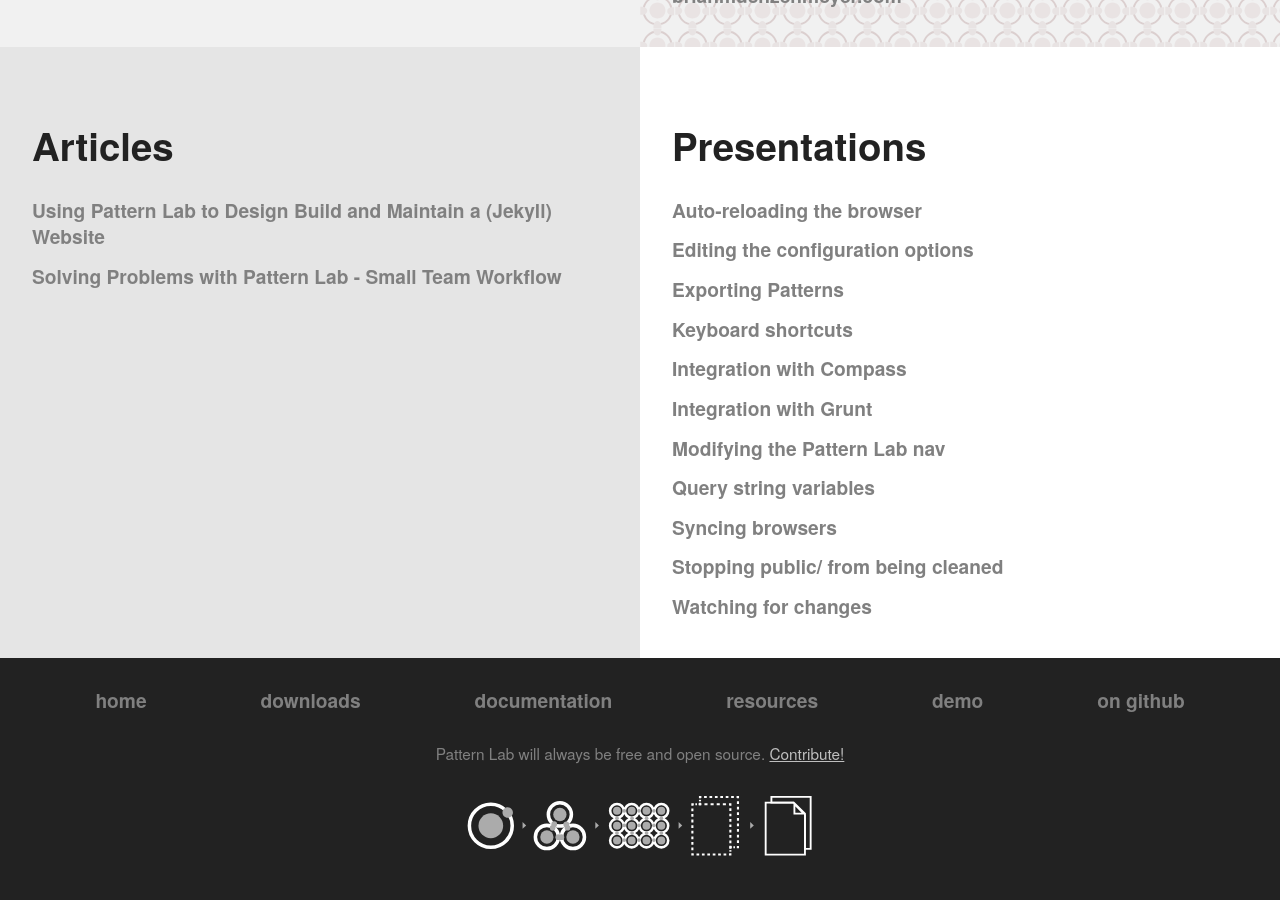
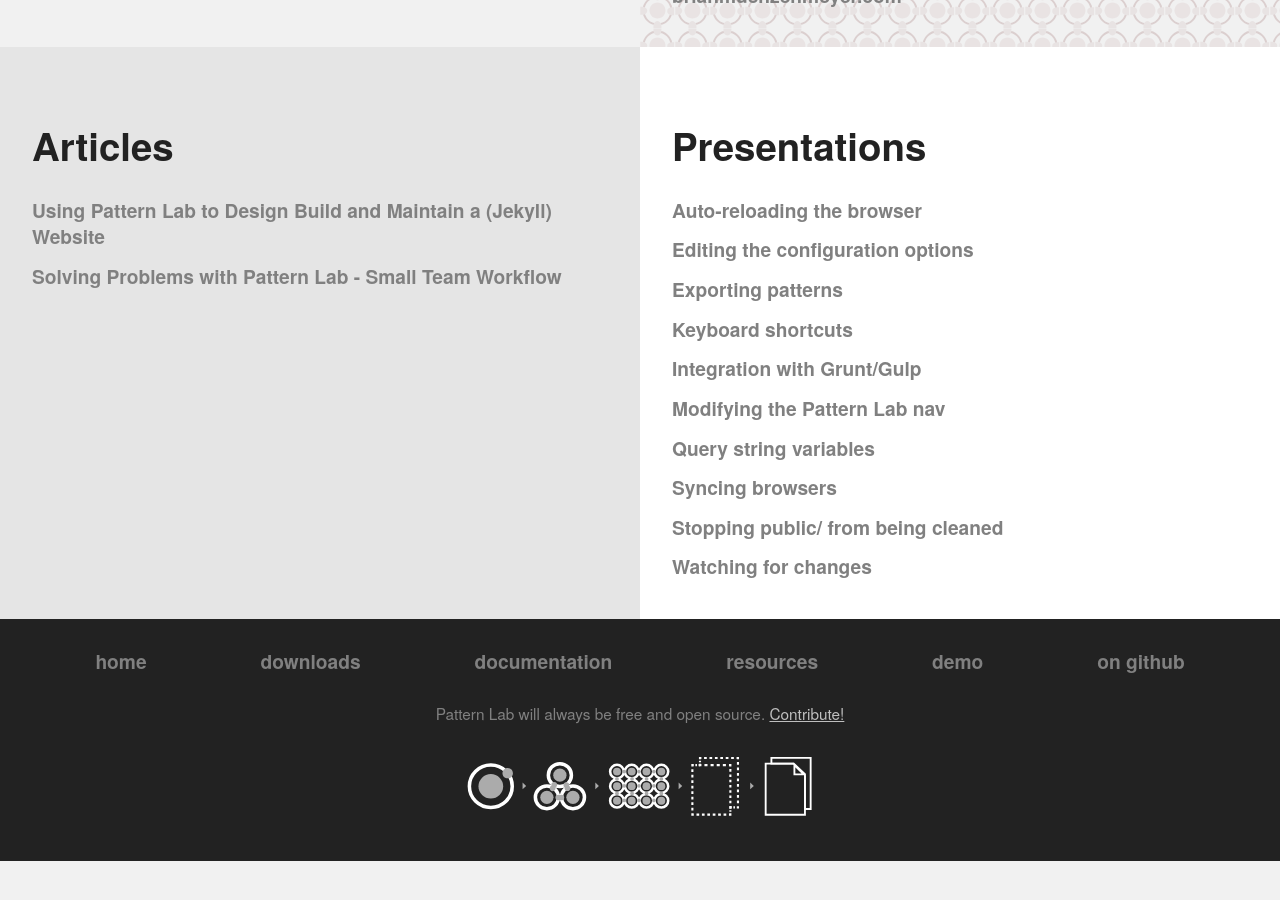
Before and after one commit to pattern-lab/website, a Jekyll site: the page built from resources.html, in a window 1280 px wide and 900 px high, scrolled down 722 px. Built offline with Jekyll 4.4.1, drawn with Linux system fonts in a browser that asks for light colours; comment, search, counter and statistics services are not loaded; after the commit the page ends 1583 px from its top, so only the background shows below that.

Commit message:
removing compass doc link  and mentioning gulp

```diff
--- a/_includes/docs-nav-advanced.html
+++ b/_includes/docs-nav-advanced.html
@@ -1,10 +1,9 @@
 <ul class="link-list">
 	<li class="link-list__item{% if page.url == '/docs/advanced-reload-browser.html' %} link-list__item--is-selected{% endif %}"><a class="link-list__link" href="/docs/advanced-reload-browser.html">Auto-reloading the browser</a></li>
 	<li class="link-list__item{% if page.url == '/docs/advanced-config-options.html' %} link-list__item--is-selected{% endif %}"><a class="link-list__link" href="/docs/advanced-config-options.html">Editing the configuration options</a></li>
-	<li class="link-list__item{% if page.url == '/docs/advanced-exporting-patterns.html' %} link-list__item--is-selected{% endif %}"><a class="link-list__link" href="/docs/advanced-exporting-patterns.html">Exporting Patterns</a></li>
+	<li class="link-list__item{% if page.url == '/docs/advanced-exporting-patterns.html' %} link-list__item--is-selected{% endif %}"><a class="link-list__link" href="/docs/advanced-exporting-patterns.html">Exporting patterns</a></li>
 	<li class="link-list__item{% if page.url == '/docs/advanced-keyboard-shortcuts.html' %} link-list__item--is-selected{% endif %}"><a class="link-list__link" href="/docs/advanced-keyboard-shortcuts.html">Keyboard shortcuts</a></li>
-	<li class="link-list__item{% if page.url == '/docs/advanced-integration-with-compass.html' %} link-list__item--is-selected{% endif %}"><a class="link-list__link" href="/docs/advanced-integration-with-compass.html">Integration with Compass</a></li>
-	<li class="link-list__item{% if page.url == '/docs/advanced-integration-with-grunt.html' %} link-list__item--is-selected{% endif %}"><a class="link-list__link" href="/docs/advanced-integration-with-grunt.html">Integration with Grunt</a></li>
+	<li class="link-list__item{% if page.url == '/docs/advanced-integration-with-grunt.html' %} link-list__item--is-selected{% endif %}"><a class="link-list__link" href="/docs/advanced-integration-with-grunt.html">Integration with Grunt/Gulp</a></li>
 	<li class="link-list__item{% if page.url == '/docs/advanced-pattern-lab-nav.html' %} link-list__item--is-selected{% endif %}"><a class="link-list__link" href="/docs/advanced-pattern-lab-nav.html">Modifying the Pattern Lab nav</a></li>
 	<li class="link-list__item{% if page.url == '/docs/pattern-linking.html' %} link-list__item--is-selected{% endif %}"><a class="link-list__link" href="/docs/pattern-linking.html">Query string variables</a></li>
 	<li class="link-list__item{% if page.url == '/docs/advanced-page-follow.html' %} link-list__item--is-selected{% endif %}"><a class="link-list__link" href="/docs/advanced-page-follow.html">Syncing browsers</a></li>
```
